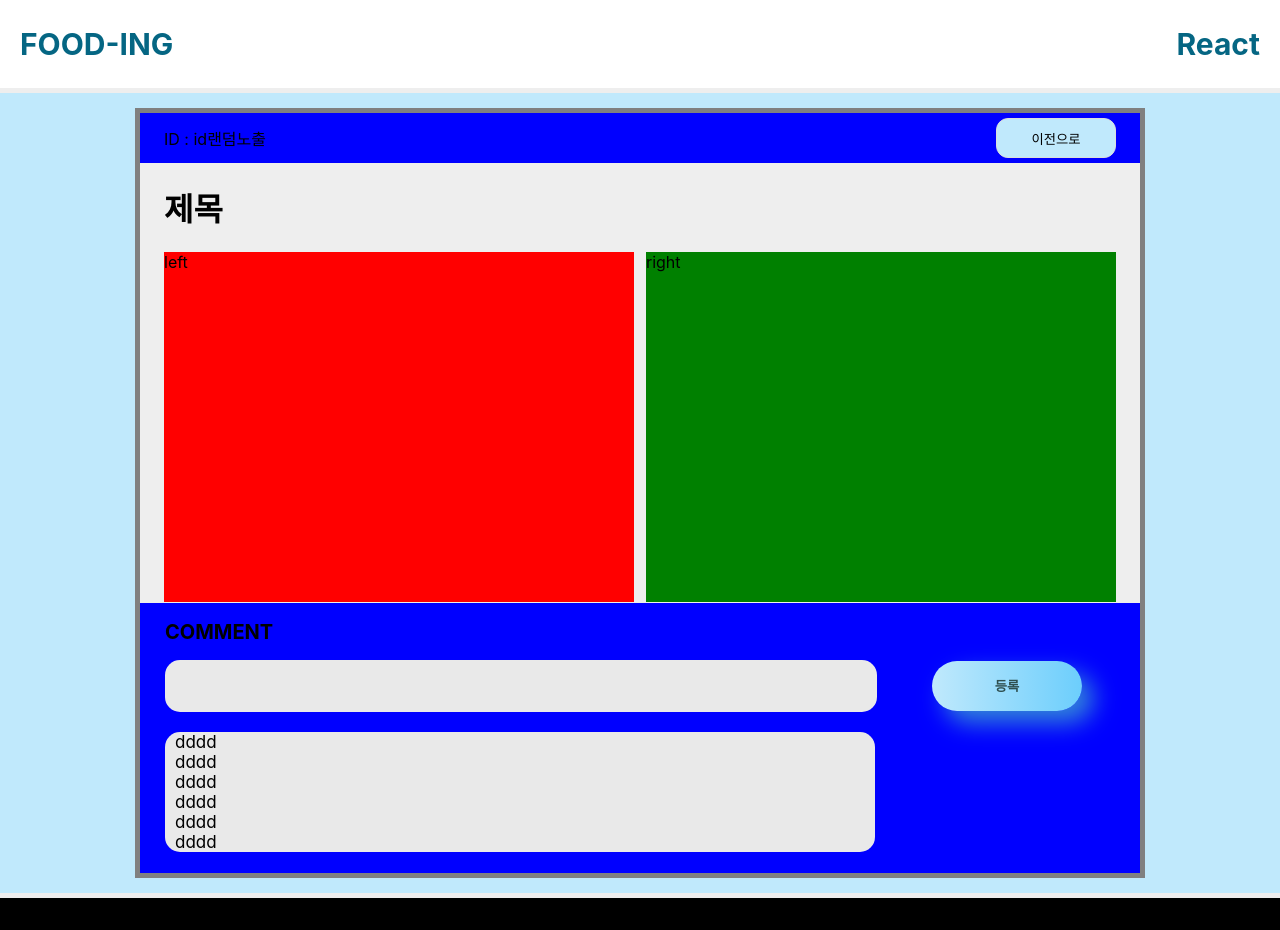
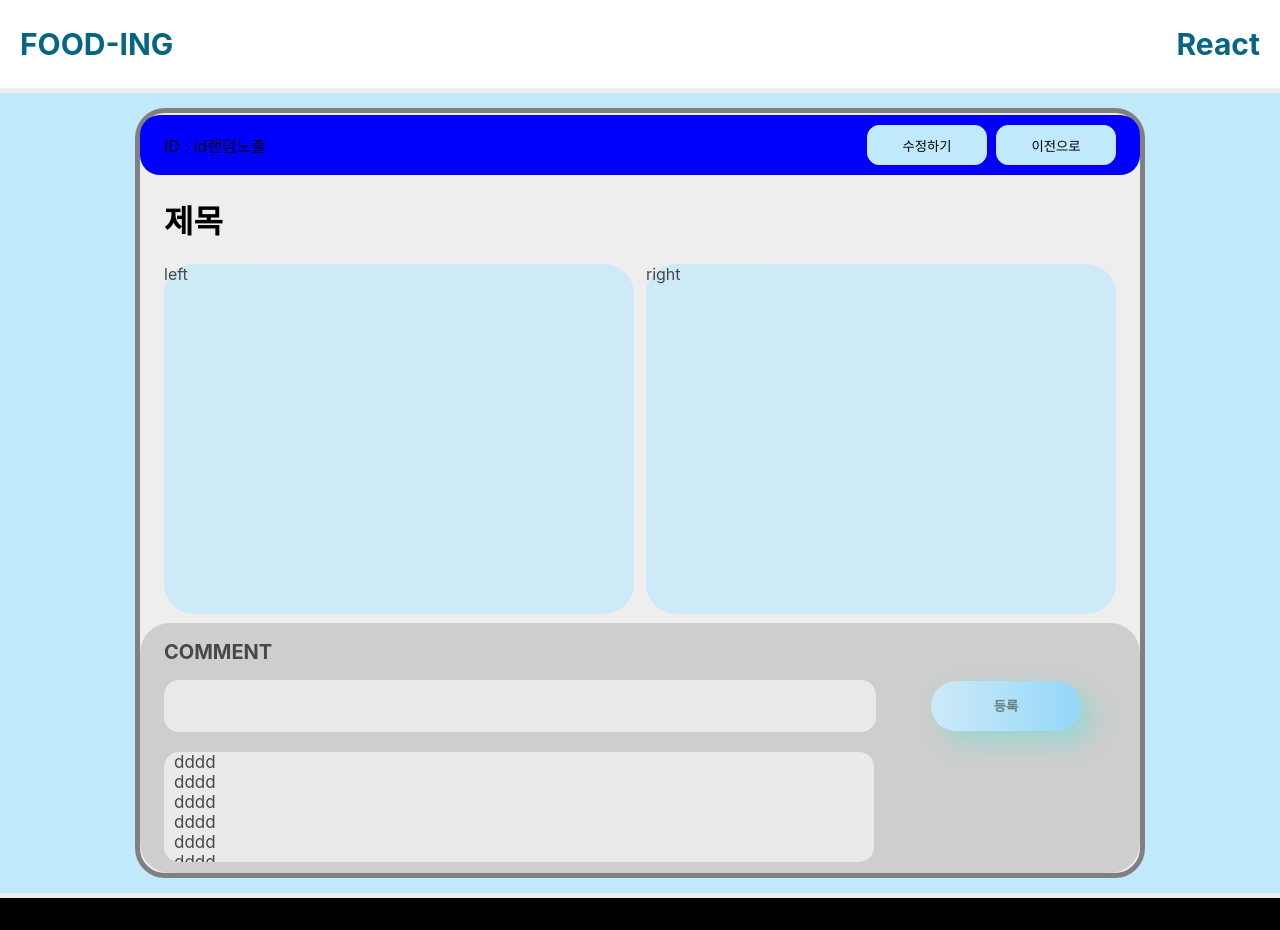
Before and after one commit to ggultong-ver2/ggultong_FE, a React (Create React App) app: page /listsx in a window 1280 px wide. Shown: the top 930 px of the page. Built offline with nearby package versions, Linux system fonts and the light colour scheme.

Commit message:
css 2차수정

```diff
--- a/src/components/recipe/Recipe.jsx
+++ b/src/components/recipe/Recipe.jsx
@@ -24,6 +24,16 @@ const Detailtest = () => {
         <div>
           <StDialogHeader>
             <div>ID : id랜덤노출 </div>
+            <div>
+              <StButton
+                borderColor="#ddd"
+                onClick={() => {
+                  //navigate("/todolist");
+                }}
+              >
+                수정하기
+              </StButton>
+              &nbsp;&nbsp;
               <StButton
                 borderColor="#ddd"
                 onClick={() => {
@@ -32,6 +42,7 @@ const Detailtest = () => {
               >
                 이전으로
               </StButton>
+            </div>
           </StDialogHeader>
           <StTitle>제목</StTitle>
           <StBody>
@@ -73,6 +84,7 @@ const StDialog = styled.div`
   width: 1000px;
   height: 760px;
   border: 5px solid grey;
+  border-radius: 30px;
   display: flex;
   flex-direction: column;
   justify-content: space-between;
@@ -83,8 +95,10 @@ const StDialog = styled.div`
 `;
 
 const StDialogHeader = styled.div`
+  margin-top: 2px;
   display: flex;
-  height: 50px;
+  border-radius: 20px;
+  height: 60px;
   justify-content: space-between;
   background-color: blue;
   padding: 0 24px;
@@ -108,7 +122,9 @@ const StButton = styled.button`
   cursor: pointer;
 `;
 const StLeftBox = styled.div`
-  background: red;
+  background: #c0e9fc;
+  opacity: 0.7;
+  border-radius: 30px;
   float: left;
   height: 350px;
   width: 470px;
@@ -116,7 +132,9 @@ const StLeftBox = styled.div`
 `;
 
 const StRightBox = styled.div`
-  background: green;
+  background: #c0e9fc;
+  opacity: 0.7;
+  border-radius: 30px;
   float: right;
   height: 350px;
   width: 470px;
@@ -128,10 +146,12 @@ const StRightBox = styled.div`
 
 const StCommentBox = styled.div`
   margin-top: -50px;
-  padding-left: 25px;
-  background: blue;
+  padding-left: 24px;
+  opacity: 0.7;
+  background: #c0c0c0;
+  border-radius: 30px;
   /* padding: 0px; */
-  height: 270px;
+  height: 250px;
   /* @media screen and (max-width: 800px) {
     width: 200px;
   } */
@@ -184,7 +204,7 @@ const StCommentButton = styled.button`
 const CommentMarkBox = styled.div`
   overflow: scroll;
   width: 700px;
-  height: 120px;
+  height: 110px;
   font-size: 17px;
   border: 0;
   border-radius: 15px;
```
Lines whose indentation alone changed are shown as unchanged.
